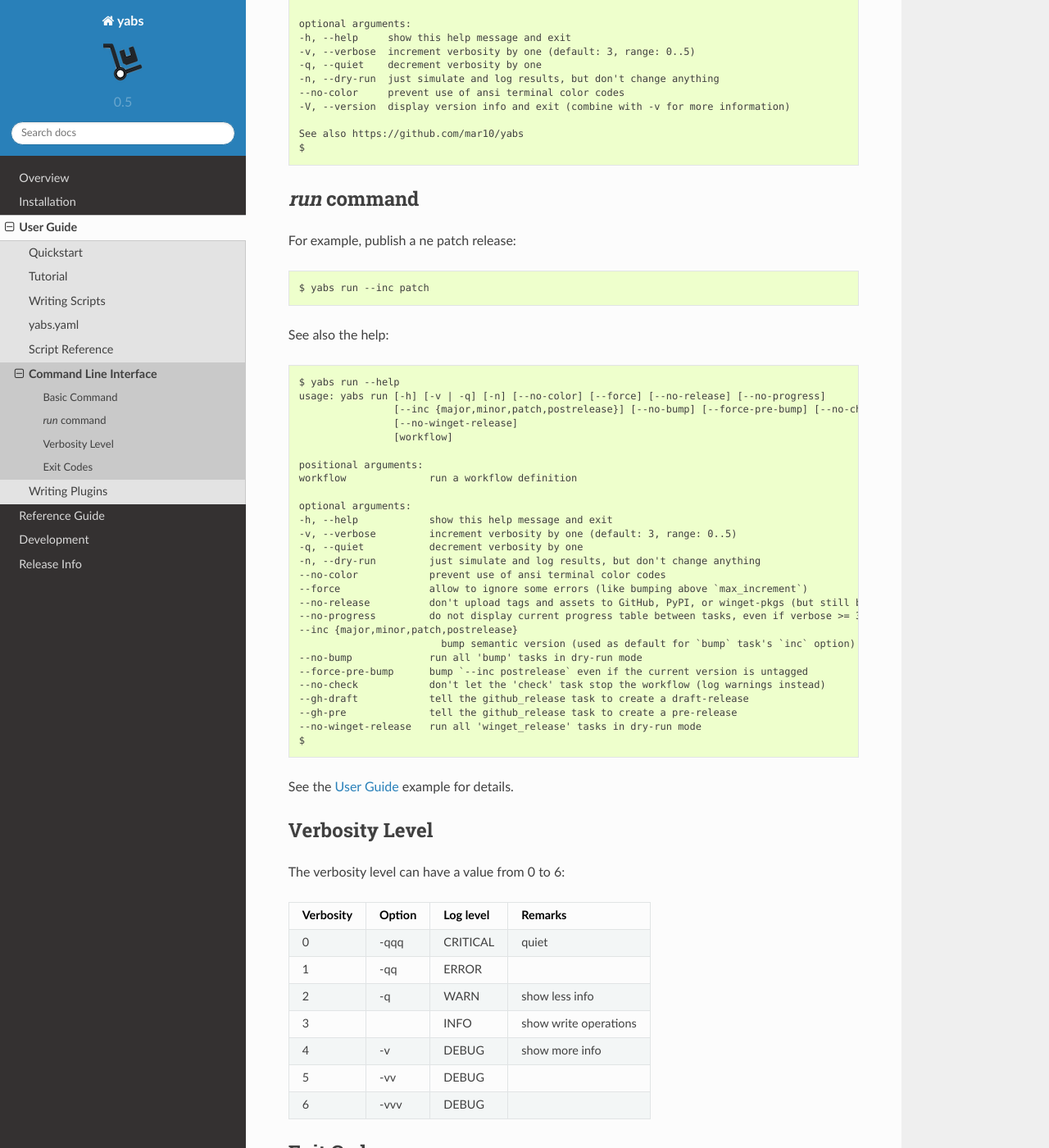
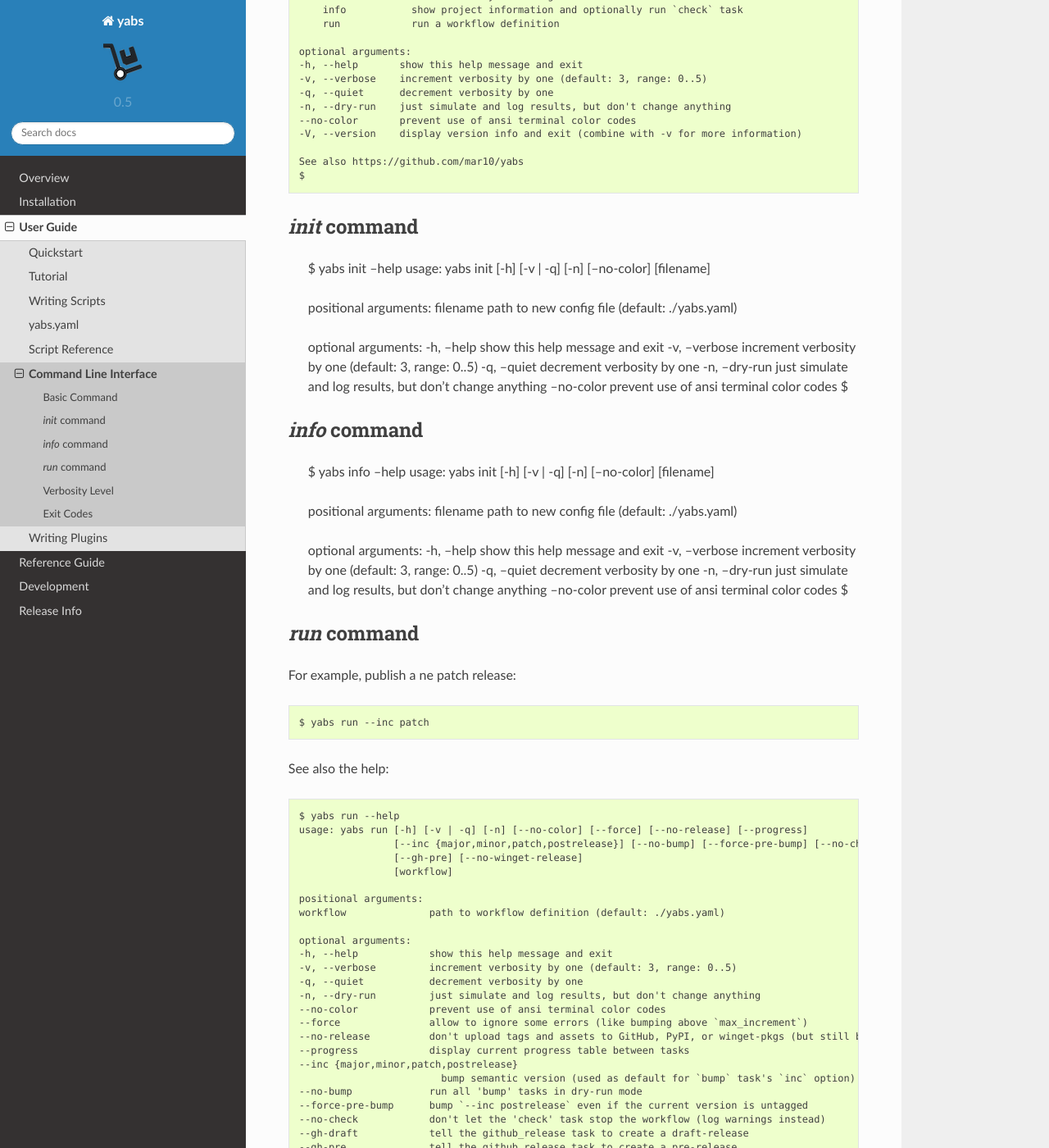
Before and after one commit to mar10/yabs, a Sphinx documentation site: the page built from docs/sphinx/ug_cli.rst, in a window 1280 px wide and 1400 px high, scrolled down 408 px. Shown: the whole window at 82% size. Built offline with Sphinx 7.4.7 and the Read the Docs theme 2.0.0, drawn with Linux system fonts in a browser that asks for light colours; some of the changed text lies outside the part shown.

Commit message:
Update docs

```diff
--- a/docs/sphinx/ug_cli.rst
+++ b/docs/sphinx/ug_cli.rst
@@ -11,13 +11,36 @@
 Use the ``--help`` or ``-h`` argument to get help::
 
     $ yabs --help
-    usage: yabs [-h] [-v | -q] [-n] [--no-color] [-V] {run} ...
+    usage: yabs [-h] [-v | -q] [-n] [--no-color] [-V] {init,info,run} ...
 
     Release workflow automation tools.
 
     positional arguments:
-    {run}          sub-command help
-        run          run a workflow definition
+    {init,info,run}  sub-command help
+        init           create a new yabs configuration
+        info           show project information and optionally run `check` task
+        run            run a workflow definition
+
+    optional arguments:
+    -h, --help       show this help message and exit
+    -v, --verbose    increment verbosity by one (default: 3, range: 0..5)
+    -q, --quiet      decrement verbosity by one
+    -n, --dry-run    just simulate and log results, but don't change anything
+    --no-color       prevent use of ansi terminal color codes
+    -V, --version    display version info and exit (combine with -v for more information)
+
+    See also https://github.com/mar10/yabs
+    $
+
+
+`init` command
+==============
+
+    $ yabs init --help
+    usage: yabs init [-h] [-v | -q] [-n] [--no-color] [filename]
+
+    positional arguments:
+    filename       path to new config file (default: ./yabs.yaml)
 
     optional arguments:
     -h, --help     show this help message and exit
@@ -25,9 +48,24 @@
     -q, --quiet    decrement verbosity by one
     -n, --dry-run  just simulate and log results, but don't change anything
     --no-color     prevent use of ansi terminal color codes
-    -V, --version  display version info and exit (combine with -v for more information)
+    $
 
-    See also https://github.com/mar10/yabs
+
+`info` command
+==============
+
+    $ yabs info --help
+    usage: yabs init [-h] [-v | -q] [-n] [--no-color] [filename]
+
+    positional arguments:
+    filename       path to new config file (default: ./yabs.yaml)
+
+    optional arguments:
+    -h, --help     show this help message and exit
+    -v, --verbose  increment verbosity by one (default: 3, range: 0..5)
+    -q, --quiet    decrement verbosity by one
+    -n, --dry-run  just simulate and log results, but don't change anything
+    --no-color     prevent use of ansi terminal color codes
     $
 
 
@@ -41,13 +79,13 @@
 See also the help::
 
     $ yabs run --help
-    usage: yabs run [-h] [-v | -q] [-n] [--no-color] [--force] [--no-release] [--no-progress]
-                    [--inc {major,minor,patch,postrelease}] [--no-bump] [--force-pre-bump] [--no-check] [--gh-draft] [--gh-pre]
-                    [--no-winget-release]
+    usage: yabs run [-h] [-v | -q] [-n] [--no-color] [--force] [--no-release] [--progress]
+                    [--inc {major,minor,patch,postrelease}] [--no-bump] [--force-pre-bump] [--no-check] [--gh-draft]
+                    [--gh-pre] [--no-winget-release]
                     [workflow]
 
     positional arguments:
-    workflow              run a workflow definition
+    workflow              path to workflow definition (default: ./yabs.yaml)
 
     optional arguments:
     -h, --help            show this help message and exit
@@ -57,7 +95,7 @@
     --no-color            prevent use of ansi terminal color codes
     --force               allow to ignore some errors (like bumping above `max_increment`)
     --no-release          don't upload tags and assets to GitHub, PyPI, or winget-pkgs (but still build assets)
-    --no-progress         do not display current progress table between tasks, even if verbose >= 3
+    --progress            display current progress table between tasks
     --inc {major,minor,patch,postrelease}
                             bump semantic version (used as default for `bump` task's `inc` option)
     --no-bump             run all 'bump' tasks in dry-run mode
--- a/docs/sphinx/ug_writing_scripts.rst
+++ b/docs/sphinx/ug_writing_scripts.rst
@@ -24,6 +24,11 @@
 
 See :doc:`ug_sample_yabs_yaml` for a complete configuration with all available
 options and defaults.
+
+.. note::
+
+    To get started, run ``yabs init`` inside your project's directory.
+    This will prompt for a few details and create a fresh ``yabs.yaml`` file.
 
 
 Task Types
```
Also changed, not shown: docs/sphinx/ug_quickstart.md (+14 -4 lines), 1 other file.
